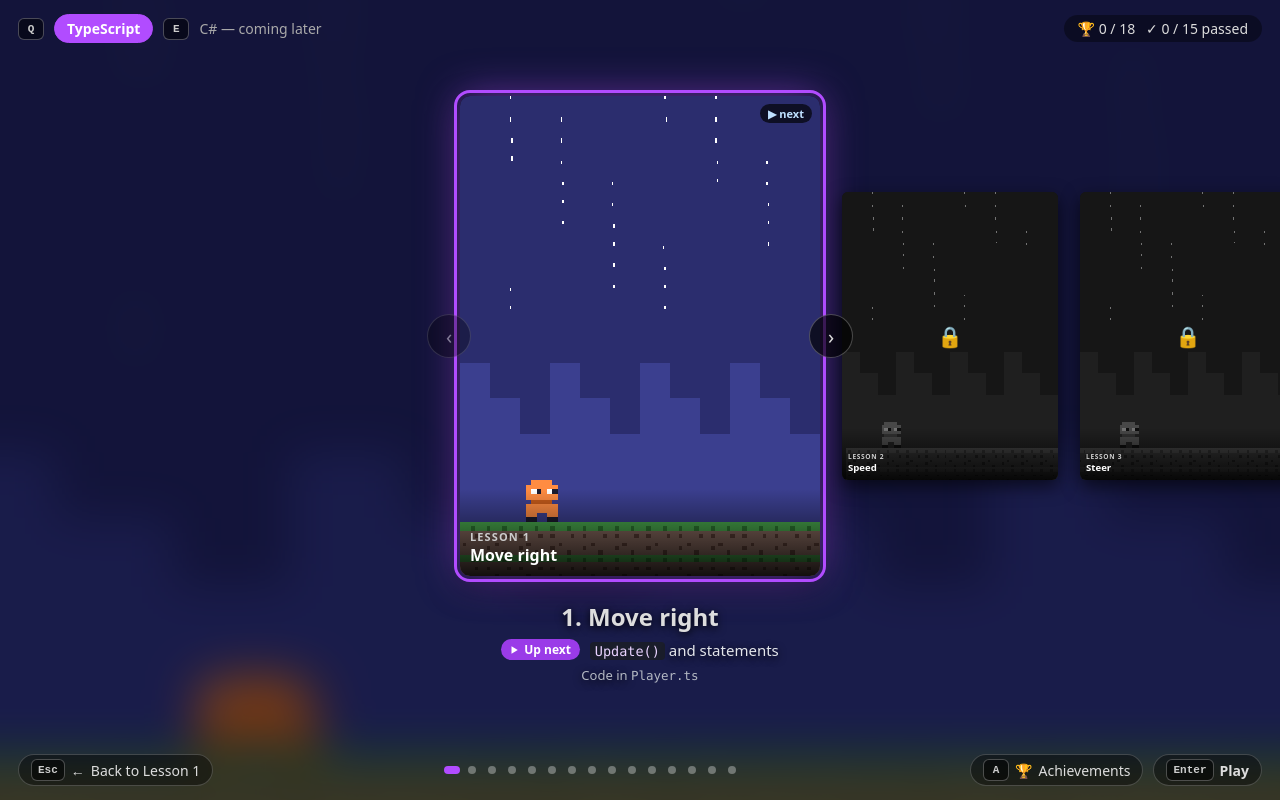
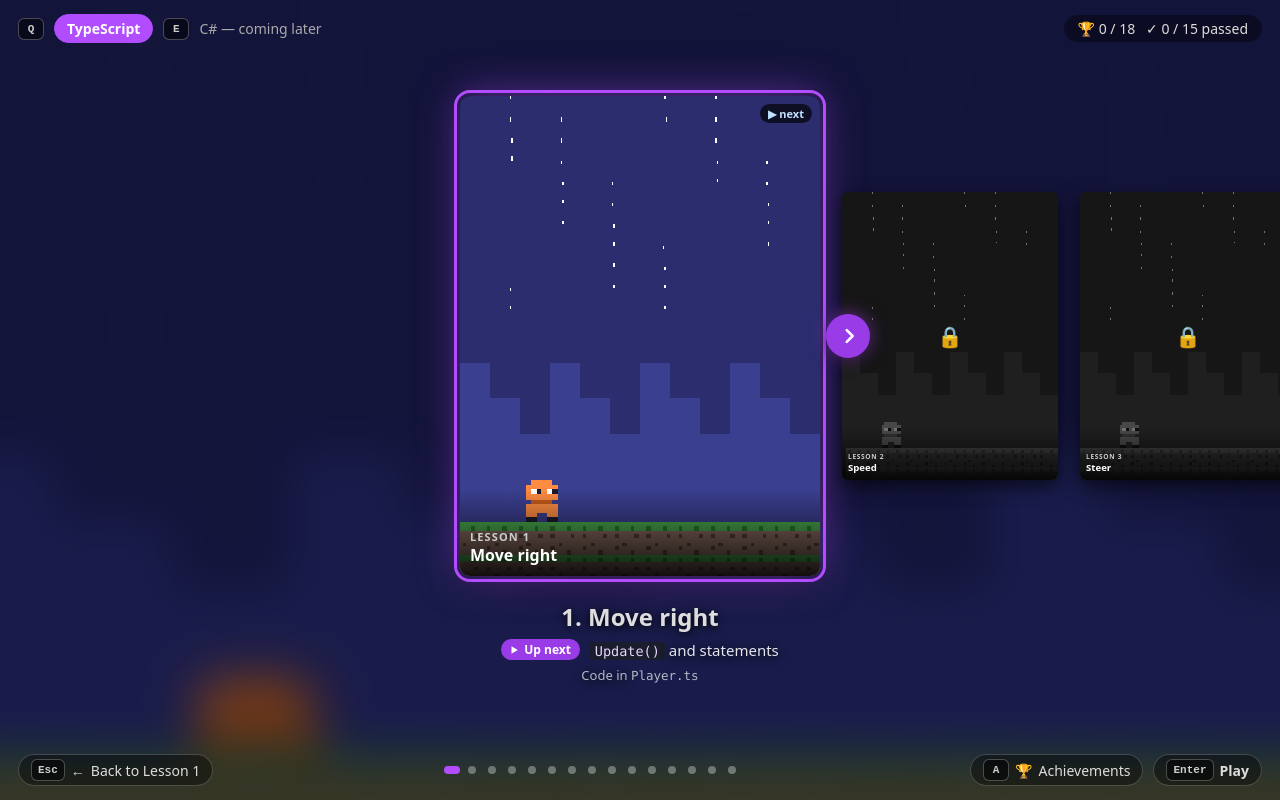
Before and after one commit to Sirwq/learn-gamedev, a website built with Vite: page index.html in a window 1280 px wide. Built offline with nearby package versions, Linux system fonts and the light colour scheme; some packages are replaced by stand-ins of ours; what monaco-editor would draw is missing.

Commit message:
Course menu: SVG arrow buttons beside the big card, filled Next and quiet Previous
Co-Authored-By: Claude Opus 5.5 <noreply@anthropic.com>

```diff
--- a/index.html
+++ b/index.html
@@ -156,11 +156,22 @@
       #menu-dots button:hover::before { background: #fffa; }
       #menu-dots button[aria-current]::before { width: 16px; background: #b14cff; }
       #rail { position: absolute; left: 0; right: 0; top: 12%; height: 60%; touch-action: pan-y pinch-zoom; }
-      #menu .nav { position: absolute; top: 42%; width: 44px; height: 44px; padding: 0; transform: translate(-50%, -50%); border-radius: 50%; background: #000a; border-color: #fff4; font-size: 20px; }
-      /* The big card is 3 / 4 of the rail (60% of the menu) wide: 45cqh. The arrows sit in the gaps beside it. */
-      #menu-prev { left: calc(50% - 22.5cqh - 11px); }
-      #menu-next { left: calc(50% + 22.5cqh + 11px); }
-      #menu .nav:focus-visible { outline: 2px solid #9cf; outline-offset: 2px; }
+      /* Arrows sit just outside the big card's outline, on the neighbour card: forward is filled like the "Up next" pill, back is quiet like the locked one. */
+      #menu .nav { position: absolute; top: 42%; display: grid; place-items: center; width: 44px; height: 44px; padding: 0; border: 0; border-radius: 50%; transform: translate(-50%, -50%); transition: transform .15s, opacity .15s; }
+      #menu-prev { left: calc(50% - 22.5cqh - 28px); background: #23252dee; color: #c7cbd4; box-shadow: inset 0 0 0 1px #464a56, 0 4px 14px #0009; }
+      #menu-next { left: calc(50% + 22.5cqh + 28px); background: #9a3be8; color: #fff; box-shadow: 0 0 18px #b14cff8c, 0 4px 14px #0009; }
+      #menu-prev:hover { background: #343744; color: #fff; box-shadow: inset 0 0 0 1px #7a7f8e, 0 4px 14px #0009; }
+      #menu-next:hover { background: #a94ff5; }
+      #menu .nav:hover { transform: translate(-50%, -50%) scale(1.08); }
+      #menu .nav:active { transform: translate(-50%, -50%) scale(.92); }
+      #menu .nav svg { width: 22px; height: 22px; transition: transform .15s; }
+      #menu-prev:hover svg { transform: translateX(-2px); }
+      #menu-next svg { translate: 1px; } /* optical centre: the point carries less weight than the arms */
+      #menu-prev svg { translate: -1px; }
+      #menu-next:hover svg { transform: translateX(2px); }
+      /* At the ends the arrow fades out but keeps its place. */
+      #menu .nav:disabled { opacity: 0; pointer-events: none; }
+      #menu .nav:focus-visible { outline: 2px solid #9cf; outline-offset: 3px; }
       #menu button { touch-action: manipulation; }
       @media (pointer: coarse) { #menu .bar button, #menu #menu-dots button { min-height: 44px; } #menu #menu-dots button { width: 24px; } #menu kbd { display: none; } }
       /* Under 900px: Back and Achievements keep only their icon, Play gets its own full-width row. */
@@ -191,6 +202,7 @@
       @keyframes toast-fade { from { opacity: 0; } 8%, 90% { opacity: 1; } to { opacity: 0; } }
       @media (prefers-reduced-motion: reduce) {
         .cover { transition: none; }
+        #menu .nav, #menu .nav svg { transition: none; }
         #toasts > div { animation-name: toast-fade; }
       }
       #project-actions { margin-left: 8px; font-size: 12px; font-weight: normal; }
@@ -295,8 +307,8 @@
         <span id="menu-stats"></span>
       </div>
       <div id="rail"></div>
-      <button id="menu-prev" class="nav" aria-label="Previous Lesson"><span aria-hidden="true">‹</span></button>
-      <button id="menu-next" class="nav" aria-label="Next Lesson"><span aria-hidden="true">›</span></button>
+      <button id="menu-prev" class="nav" aria-label="Previous Lesson"><svg aria-hidden="true" viewBox="0 0 24 24" fill="none" stroke="currentColor" stroke-width="2.75" stroke-linecap="round" stroke-linejoin="round"><path d="M14.5 5.5 8 12l6.5 6.5"/></svg></button>
+      <button id="menu-next" class="nav" aria-label="Next Lesson"><svg aria-hidden="true" viewBox="0 0 24 24" fill="none" stroke="currentColor" stroke-width="2.75" stroke-linecap="round" stroke-linejoin="round"><path d="M9.5 5.5 16 12l-6.5 6.5"/></svg></button>
       <div id="card-info"><h2 id="card-title"></h2><div id="card-meta"></div></div>
       <div class="bar bottom">
         <button id="menu-back" aria-keyshortcuts="Escape" aria-label="Back to Lesson" title="Back to Lesson"><kbd aria-hidden="true">Esc</kbd> <span aria-hidden="true">←</span><span> Back to Lesson</span></button>
```
